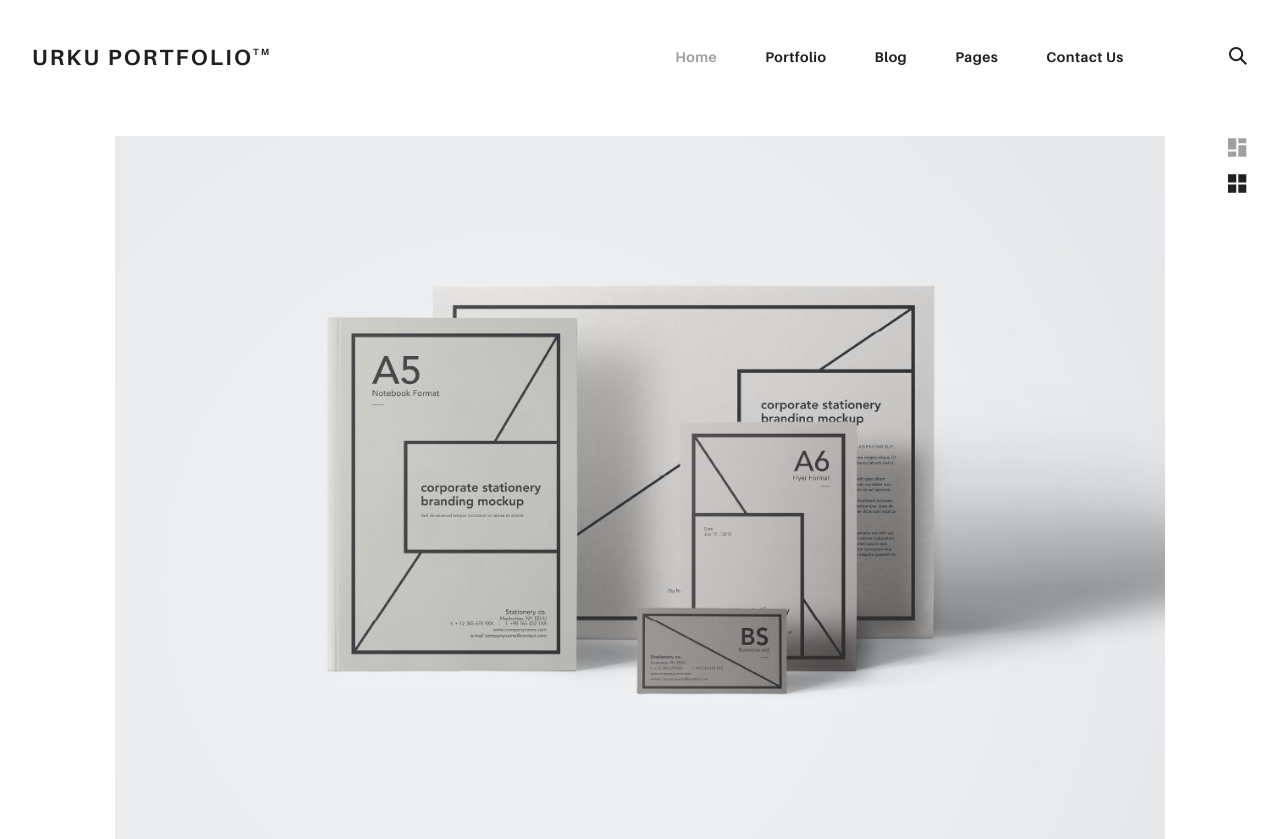
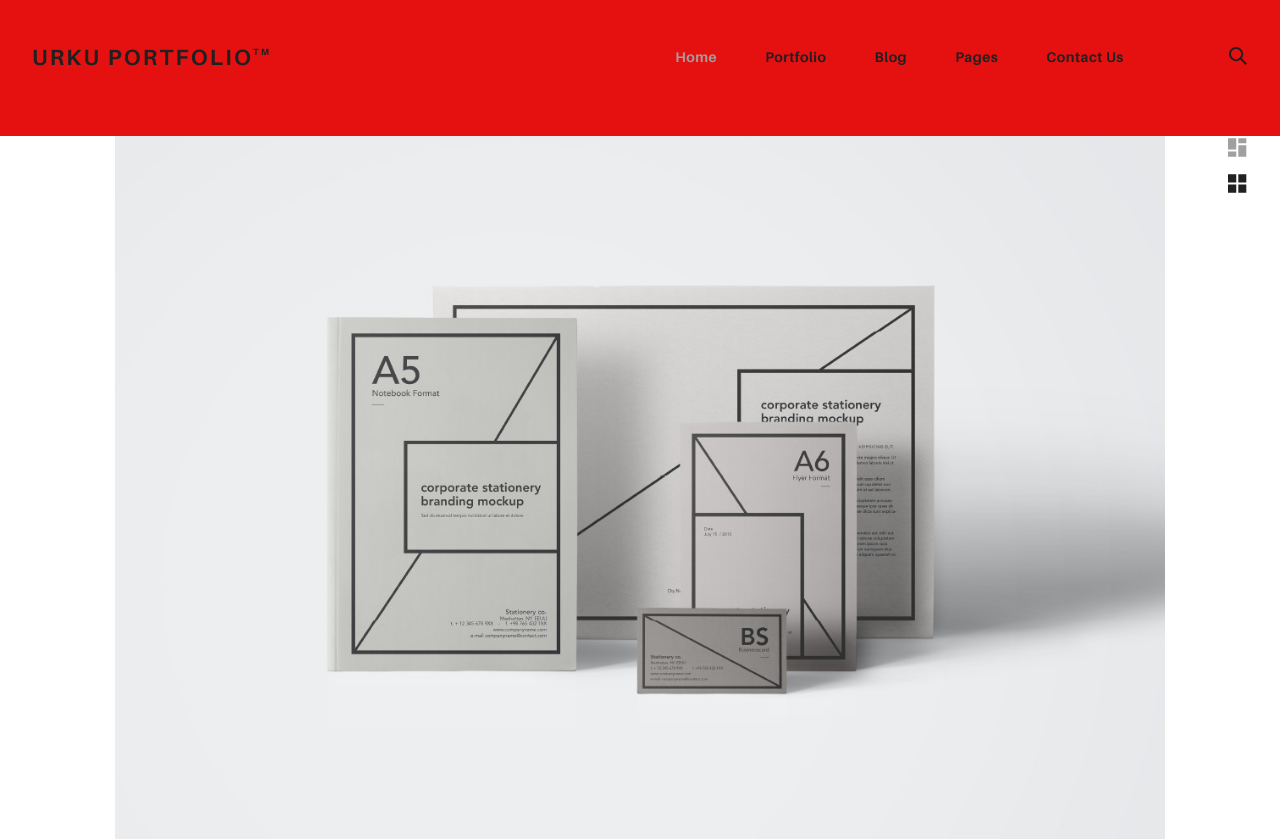
Before and after one commit to Joselyn13000/Joselyn13000.github.io, a plain HTML site: page index.html in a window 1280 px wide. Shown: the top 839 px of the page. Drawn offline with Linux system fonts and the light colour scheme.

Commit message:
Launch 1.1

```diff
--- a/assets/css/urku.css
+++ b/assets/css/urku.css
@@ -53,7 +53,7 @@ body {
 }
 
 .rk-header {
-  background-color: #fff;
+  background-color: #e51111;
   position: relative;
   z-index: 5;
 }
```
